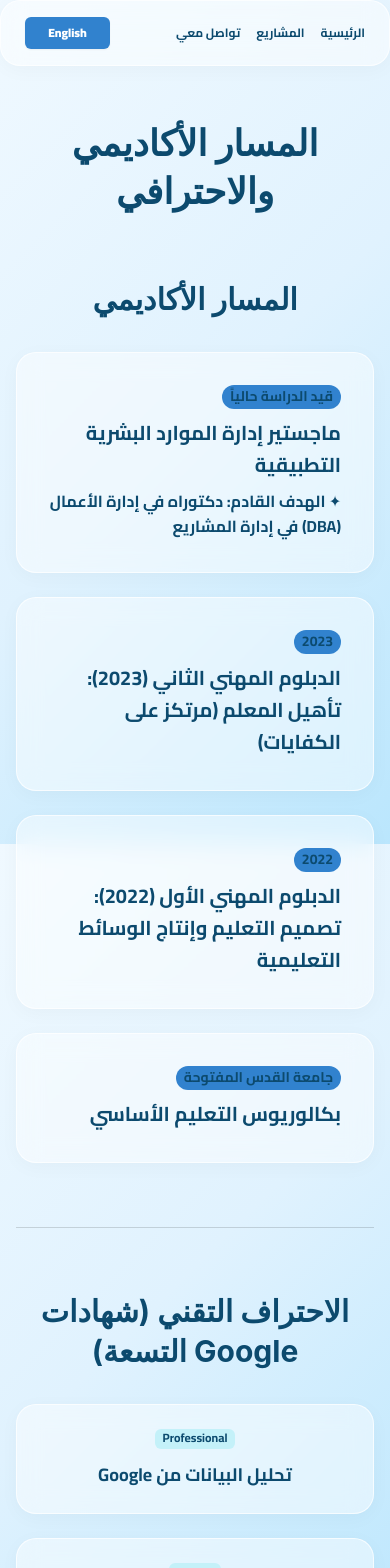
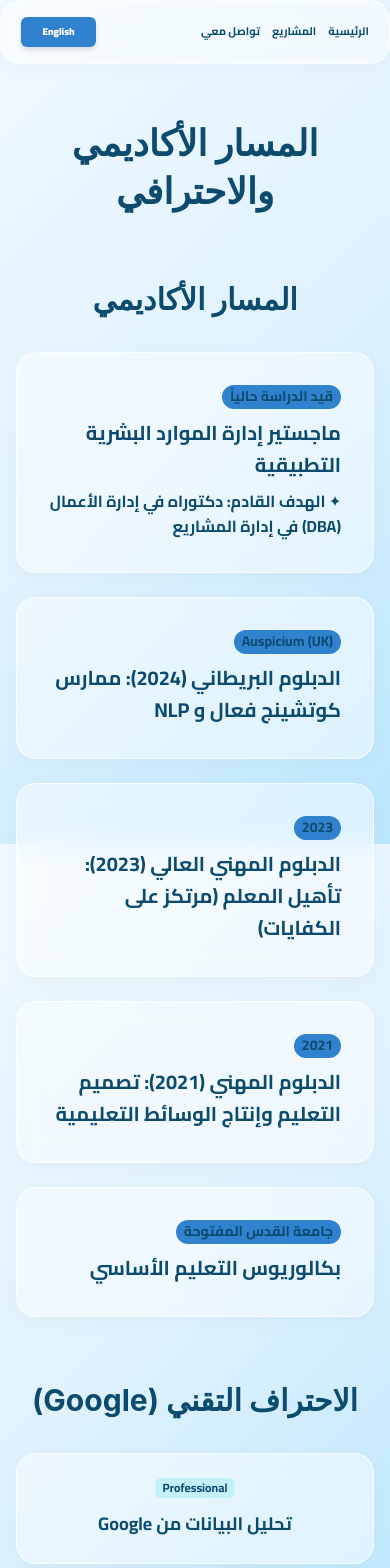
Before and after one commit to shaleekhalil-dev/shalee-khalil-portfolio, a React (Create React App) app: page /certs in a window 390 px wide. Shown: the top 1568 px of the page. Built offline with nearby package versions, Linux system fonts and the light colour scheme.

Commit message:
Final Overhaul: Fixed Library, Certs, Contact Filter, and UI Responsiveness

```diff
--- a/src/components/Certs.js
+++ b/src/components/Certs.js
@@ -3,7 +3,7 @@ import { Box, Heading, SimpleGrid, Text, VStack, Container, Divider, Tag, GridIt
 import { useTranslation } from "react-i18next";
 
 const Certs = () => {
-  const { t, i18n } = useTranslation();
+  const { i18n } = useTranslation();
   const isAr = i18n.language === "ar";
 
   const academicPath = [
@@ -13,12 +13,16 @@ const Certs = () => {
       goal: isAr ? "الهدف القادم: دكتوراه في إدارة الأعمال (DBA) في إدارة المشاريع" : "Next Milestone: PhD in Business Administration (DBA) in Project Management"
     },
     {
-      degree: isAr ? "الدبلوم المهني الثاني (2023): تأهيل المعلم (مرتكز على الكفايات)" : "Professional Graduate Diploma: Teacher Qualification (Competency-based)",
+      degree: isAr ? "الدبلوم البريطاني (2024): ممارس كوتشينج فعال و NLP" : "British Diploma (2024): Effective Coaching & NLP Practitioner",
+      org: "Auspicium (UK)"
+    },
+    {
+      degree: isAr ? "الدبلوم المهني العالي (2023): تأهيل المعلم (مرتكز على الكفايات)" : "Professional Graduate Diploma (2023): Teacher Qualification",
       org: "2023"
     },
     {
-      degree: isAr ? "الدبلوم المهني الأول (2022): تصميم التعليم وإنتاج الوسائط التعليمية" : "Professional Graduate Diploma: Instructional Design & Media Production",
-      org: "2022"
+      degree: isAr ? "الدبلوم المهني (2021): تصميم التعليم وإنتاج الوسائط التعليمية" : "Professional Diploma (2021): Instructional Design & Media Production",
+      org: "2021"
     },
     {
       degree: isAr ? "بكالوريوس التعليم الأساسي" : "Bachelor of Basic Education",
@@ -44,28 +48,31 @@ const Certs = () => {
       desc: isAr ? "تطوير تطبيقات الويب (Frontend & Backend)" : "Full-Stack Web Development Specialization"
     },
     {
-      name: "Little Lemon API",
-      desc: isAr ? "تطوير واجهة برمجية باستخدام Django REST Framework ونظام RBAC" : "Advanced API development using Django REST Framework & RBAC"
+      name: isAr ? "محرك الحجوزات الرقمي" : "Digital Reservation Engine",
+      desc: isAr ? "تطوير واجهة برمجية متقدمة باستخدام Django REST Framework ونظام RBAC" : "Advanced API development using Django REST Framework & RBAC"
     }
   ];
 
   const psychCerts = [
+    { name: isAr ? "علم النفس غير الطبيعي والفصام" : "Abnormal Psychology & Schizophrenia", org: "Wesleyan" },
     { name: isAr ? "سيكولوجية اضطرابات الصدمة والقلق" : "Trauma & Anxiety Psychology", org: "APA" },
     { name: isAr ? "الإسعافات الأولية النفسية" : "Psychological First Aid", org: "Johns Hopkins" },
     { name: isAr ? "الطب النفسي الإيجابي" : "Positive Psychiatry", org: "Sydney" },
-    { name: isAr ? "دبلوم كوتشينج فعال وممارس NLP" : "Effective Coaching & NLP Practitioner", org: "Auspicium" }
+    { name: isAr ? "محادثات التوجيه الصحي" : "Health Coaching Conversations", org: "Imperial College" },
+    { name: isAr ? "القيادة بالتأثير والتنوع" : "Leadership & Diversity", org: "Coursera / IBM" }
   ];
 
   return (
     <Box minH="100vh" py="120px">
       <Container maxW="container.xl">
         <VStack spacing={16} align="stretch">
-          <Heading as="h1" textAlign="center" fontSize="4xl">
+          <Heading as="h1" textAlign="center" fontSize="4xl" color="#0c4a6e">
             {isAr ? "المسار الأكاديمي والاحترافي" : "Academic & Professional Journey"}
           </Heading>
 
+          {/* المسار الأكاديمي */}
           <Box>
-            <Heading as="h2" size="xl" mb={8} textAlign="center">
+            <Heading as="h2" size="xl" mb={8} textAlign="center" color="#0369a1">
               {isAr ? "المسار الأكاديمي" : "Academic Path"}
             </Heading>
             <VStack spacing={6}>
@@ -73,62 +80,59 @@ const Certs = () => {
                 <Box key={i} className="glass-card" p={8} w="full" borderLeft={isAr ? "none" : "6px solid #0c4a6e"} borderRight={isAr ? "6px solid #0c4a6e" : "none"}>
                   <VStack align="start" spacing={2}>
                     <Tag size="md" colorScheme="blue" variant="solid" borderRadius="full">{item.org || item.status}</Tag>
-                    <Text fontSize="xl" fontWeight="800">{item.degree}</Text>
-                    {item.goal && <Text color="#0c4a6e" fontWeight="bold" fontSize="md">✦ {item.goal}</Text>}
+                    <Text fontSize="xl" fontWeight="800" color="#0c4a6e">{item.degree}</Text>
+                    {item.goal && <Text color="#0369a1" fontWeight="bold" fontSize="md">✦ {item.goal}</Text>}
                   </VStack>
                 </Box>
               ))}
             </VStack>
           </Box>
 
-          <Divider borderColor="blackAlpha.400" />
-
+          {/* شهادات Google */}
           <Box>
-            <Heading as="h2" size="xl" mb={8} textAlign="center">
-              {isAr ? "الاحتراف التقني (شهادات Google التسعة)" : "Google Professional Certifications (9 Certs)"}
+            <Heading as="h2" size="xl" mb={8} textAlign="center" color="#0369a1">
+              {isAr ? "الاحتراف التقني (Google)" : "Google Professional Certifications"}
             </Heading>
             <SimpleGrid columns={[1, 2, 3]} spacing={6}>
               {techCerts.map((cert, i) => (
                 <GridItem key={i} className="glass-card" p={6} textAlign="center">
                   <VStack spacing={3}>
                     <Tag size="sm" variant="subtle" colorScheme="cyan">{cert.level}</Tag>
-                    <Text fontSize="lg" fontWeight="800">{cert.name}</Text>
+                    <Text fontSize="lg" fontWeight="800" color="#0c4a6e">{cert.name}</Text>
                   </VStack>
                 </GridItem>
               ))}
             </SimpleGrid>
           </Box>
 
-          <Divider borderColor="blackAlpha.400" />
-
+          {/* مسار Meta */}
           <Box>
-            <Heading as="h2" size="xl" mb={8} textAlign="center">
+            <Heading as="h2" size="xl" mb={8} textAlign="center" color="#0369a1">
               {isAr ? "مسار التطوير البرمجي (Meta)" : "Software Development (Meta)"}
             </Heading>
             <SimpleGrid columns={[1, 2]} spacing={8}>
               {metaPath.map((item, i) => (
                 <Box key={i} className="glass-card" p={8} borderTop="4px solid #0c4a6e">
                   <VStack align="start" spacing={3}>
-                    <Text fontSize="xl" fontWeight="800">{item.name}</Text>
-                    <Text fontSize="md">{item.desc}</Text>
+                    <Text fontSize="xl" fontWeight="800" color="#0c4a6e">{item.name}</Text>
+                    <Text fontSize="md" fontWeight="600">{item.desc}</Text>
                   </VStack>
                 </Box>
               ))}
             </SimpleGrid>
           </Box>
 
-          <Divider borderColor="blackAlpha.400" />
-
+          {/* علم النفس والقيادة */}
           <Box>
-            <Heading as="h2" size="xl" mb={8} textAlign="center">
+            <Heading as="h2" size="xl" mb={8} textAlign="center" color="#0369a1">
               {isAr ? "اعتمادات القيادة وعلم النفس" : "Leadership & Psychology Credentials"}
             </Heading>
-            <SimpleGrid columns={[1, 2]} spacing={8}>
+            <SimpleGrid columns={[1, 2, 3]} spacing={6}>
               {psychCerts.map((cert, i) => (
-                <Box key={i} className="glass-card" p={8} borderTop="4px solid #0c4a6e">
+                <Box key={i} className="glass-card" p={6} borderTop="4px solid #0c4a6e">
                   <VStack align="start" spacing={3}>
-                    <Tag size="lg" colorScheme="facebook" variant="solid">{cert.org}</Tag>
-                    <Text fontSize="xl" fontWeight="800">{cert.name}</Text>
+                    <Tag size="md" colorScheme="facebook" variant="solid">{cert.org}</Tag>
+                    <Text fontSize="md" fontWeight="800" color="#0c4a6e">{cert.name}</Text>
                   </VStack>
                 </Box>
               ))}
@@ -136,10 +140,10 @@ const Certs = () => {
           </Box>
 
           <Box className="glass-card" p={10} textAlign="center" border="3px solid #0c4a6e">
-            <Heading size="md" mb={4}>
+            <Heading size="md" mb={4} color="#0c4a6e">
               {isAr ? "الرؤية الاستراتيجية وأنسنة العمل الرقمي" : "Strategic Vision & Humanizing Digital Work"}
             </Heading>
-            <Text fontSize="xl" fontWeight="800">
+            <Text fontSize="xl" fontWeight="800" color="#0369a1">
               {isAr
                 ? "دمج تكنولوجيا Full-Stack وتحليل البيانات مع إدارة الموارد البشرية لتطوير رأس المال النفسي في البيئات الرقمية."
                 : "Integrating Full-Stack technology & Data Analytics with HRM to develop psychological capital in digital environments."}
--- a/src/components/ContactMeSection.js
+++ b/src/components/ContactMeSection.js
@@ -1,25 +1,30 @@
 import React, { useState } from "react";
 import { useFormik } from "formik";
-import { Box, Button, FormControl, FormLabel, Heading, Input, VStack, Container, Textarea, useToast } from "@chakra-ui/react";
+import { Box, Button, FormControl, FormLabel, Heading, Input, VStack, Container, Textarea, useToast, Select } from "@chakra-ui/react";
 import { useTranslation } from "react-i18next";
 
 const ContactMeSection = () => {
-  const { t, i18n } = useTranslation();
+  const { i18n } = useTranslation();
   const isAr = i18n.language === "ar";
   const toast = useToast();
   const [isLoading, setIsLoading] = useState(false);
 
-  // الرابط الجديد الذي زودتني به
   const SCRIPT_URL = "https://script.google.com/macros/s/AKfycbw5v40idcrMV0Zdu5rS3L2vJLYbW9ZCr3SM5lskqCLrLtDWZisc8vonALMwmZgj-Yg/exec";
 
   const formik = useFormik({
-    initialValues: { firstName: "", email: "", comment: "" },
+    initialValues: {
+      firstName: "",
+      email: "",
+      category: "General", // القيمة الافتراضية للفلتر
+      comment: ""
+    },
     onSubmit: async (values, actions) => {
       setIsLoading(true);
       try {
         const params = new URLSearchParams();
         params.append("firstName", values.firstName);
         params.append("email", values.email);
+        params.append("category", values.category); // إرسال المجال المختار
         params.append("comment", values.comment);
 
         await fetch(SCRIPT_URL, {
@@ -31,8 +36,8 @@ const ContactMeSection = () => {
         toast({
           title: isAr ? "تم الإرسال بنجاح" : "Message Sent",
           description: isAr
-            ? `شكراً لك يا ${values.firstName}، سأتواصل معك قريباً.`
-            : `Thank you ${values.firstName}, I will contact you soon.`,
+            ? `شكراً لك يا ${values.firstName}، سأتواصل معك قريباً بخصوص ${values.category}.`
+            : `Thank you ${values.firstName}, I will contact you soon regarding ${values.category}.`,
           status: "success",
           duration: 5000,
           isClosable: true,
@@ -61,18 +66,45 @@ const ContactMeSection = () => {
           <Box w="full">
             <form onSubmit={formik.handleSubmit}>
               <VStack spacing={5}>
+                {/* حقل الاسم */}
                 <FormControl isRequired>
                   <FormLabel fontWeight="800" color="#0c4a6e">{isAr ? "الاسم الأول" : "First Name"}</FormLabel>
                   <Input name="firstName" {...formik.getFieldProps("firstName")} bg="whiteAlpha.500" border="1px solid #7dd3fc" h="50px" />
                 </FormControl>
+
+                {/* حقل البريد */}
                 <FormControl isRequired>
                   <FormLabel fontWeight="800" color="#0c4a6e">{isAr ? "البريد الإلكتروني" : "Email Address"}</FormLabel>
                   <Input name="email" type="email" {...formik.getFieldProps("email")} bg="whiteAlpha.500" border="1px solid #7dd3fc" h="50px" />
                 </FormControl>
+
+                {/* الفلتر الاستراتيجي - نوع الاستشارة */}
+                <FormControl isRequired>
+                  <FormLabel fontWeight="800" color="#0c4a6e">{isAr ? "مجال التواصل" : "Area of Interest"}</FormLabel>
+                  <Select
+                    name="category"
+                    {...formik.getFieldProps("category")}
+                    bg="whiteAlpha.500"
+                    border="1px solid #7dd3fc"
+                    h="50px"
+                    fontWeight="700"
+                  >
+                    <option value="Programming">{isAr ? "برمجة" : "Programming"}</option>
+                    <option value="Literary">{isAr ? "سؤال أدبي" : "Literary Inquiry"}</option>
+                    <option value="Data Analytics">{isAr ? "تحليل بيانات" : "Data Analytics"}</option>
+                    <option value="Educational Consultation">{isAr ? "استشارة تعليمية" : "Educational Consultation"}</option>
+                    <option value="Training Consultation">{isAr ? "استشارة تدريبية" : "Training Consultation"}</option>
+                    <option value="Technical Consultation">{isAr ? "استشارة تقنية" : "Technical Consultation"}</option>
+                  </Select>
+                </FormControl>
+
+                {/* حقل الرسالة */}
                 <FormControl isRequired>
                   <FormLabel fontWeight="800" color="#0c4a6e">{isAr ? "الرسالة" : "Message"}</FormLabel>
                   <Textarea name="comment" {...formik.getFieldProps("comment")} bg="whiteAlpha.500" border="1px solid #7dd3fc" rows={5} />
                 </FormControl>
+
+                {/* زر الإرسال */}
                 <Button
                   type="submit"
                   isLoading={isLoading}
@@ -80,6 +112,8 @@ const ContactMeSection = () => {
                   color="white"
                   w="full"
                   h="60px"
+                  fontSize="lg"
+                  fontWeight="900"
                   _hover={{ bg: "#0c4a6e", transform: "scale(1.02)" }}
                 >
                   {isAr ? "إرسال" : "Submit"}
--- a/src/components/Header.js
+++ b/src/components/Header.js
@@ -26,27 +26,27 @@ const Header = () => {
   return (
     <Box position="fixed" top={0} left={0} right={0} zIndex={1000} className="glass-card" borderRadius="0">
       <Container maxW="container.xl">
-        <HStack px={{ base: 2, md: 4 }} py={4} justifyContent="space-between">
+        <HStack px={{ base: 1, md: 4 }} py={4} justifyContent="space-between">
 
-          {/* روابط التنقل - تم تحسين المسافات للشاشات الصغيرة */}
-          <HStack spacing={{ base: 4, md: 8 }} fontWeight="800" fontSize={{ base: "xs", md: "sm" }}>
-            <Link href="#landing-section">{t("nav_home")}</Link>
+          {/* روابط التنقل - تحسين المسافات وحجم الخط للجوال */}
+          <HStack spacing={{ base: 3, md: 8 }} fontWeight="800" fontSize={{ base: "11px", md: "sm" }}>
+            <Link href="#landing-section" _hover={{ color: "#0284c7" }}>{t("nav_home")}</Link>
 
-            {/* إخفاء هذه الروابط في الشاشات الصغيرة جداً لتجنب التزاحم أو تقليل حجم الخط */}
-            <Link href="#certs-section" display={{ base: "none", sm: "block" }}>
+            {/* يختفي فقط في الشاشات الصغيرة جداً لفسح المجال */}
+            <Link href="#certs-section" display={{ base: "none", md: "block" }} _hover={{ color: "#0284c7" }}>
               {isAr ? 'المسار الأكاديمي' : 'Academic Path'}
             </Link>
 
-            <Link href="#projects-section">
+            <Link href="#projects-section" _hover={{ color: "#0284c7" }}>
               {isAr ? 'المشاريع' : 'Works'}
             </Link>
 
-            <Link href="#contactme-section">{t("nav_contact")}</Link>
+            <Link href="#contactme-section" _hover={{ color: "#0284c7" }}>{t("nav_contact")}</Link>
           </HStack>
 
           <HStack spacing={{ base: 2, md: 6 }}>
-            {/* أيقونات التواصل - تختفي في الجوال لتوفير مساحة لزر اللغة */}
-            <HStack spacing={4} display={{ base: "none", md: "flex" }}>
+            {/* أيقونات التواصل - تظهر فقط في الشاشات الكبيرة */}
+            <HStack spacing={4} display={{ base: "none", lg: "flex" }}>
               {socials.map((social, index) => (
                 <Link key={index} href={social.url} isExternal _hover={{ transform: "scale(1.2)" }}>
                   <FontAwesomeIcon icon={social.icon} size="lg" color="#0284c7" />
@@ -54,17 +54,19 @@ const Header = () => {
               ))}
             </HStack>
 
-            {/* زر اللغة - تم تعديل العرض والخط ليظهر كاملاً على الجوال */}
+            {/* زر اللغة - مع عرض أدنى ثابت لمنع التشويه */}
             <Button
               size="sm"
               onClick={toggleLanguage}
               colorScheme="blue"
               variant="solid"
               fontWeight="900"
-              minW={{ base: "85px", md: "100px" }} // يضمن عدم اختفاء نصف الزر
+              minW={{ base: "75px", md: "100px" }}
+              h={{ base: "30px", md: "40px" }}
               px={{ base: 2, md: 4 }}
-              fontSize={{ base: "xs", md: "sm" }}
-              boxShadow="sm"
+              fontSize={{ base: "10px", md: "sm" }}
+              boxShadow="md"
+              _active={{ transform: "scale(0.95)" }}
             >
               {isAr ? 'English' : 'العربية'}
             </Button>
--- a/src/components/ProjectsSection.js
+++ b/src/components/ProjectsSection.js
@@ -6,12 +6,12 @@ import { FontAwesomeIcon } from "@fortawesome/react-fontawesome";
 import { useTranslation } from "react-i18next";
 
 const ProjectsSection = () => {
-  const { t, i18n } = useTranslation();
+  const { i18n } = useTranslation();
   const isAr = i18n.language === "ar";
   const { isOpen, onOpen, onClose } = useDisclosure();
   const [selectedItem, setSelectedItem] = useState(null);
 
-  // 1. المشاريع التقنية الأربعة (بدون صور - باستخدام أيقونات)
+  // 1. المشاريع التقنية (تم تحديث المسميات لتكون أكثر مهنية)
   const techProjects = [
     {
       id: "t1",
@@ -31,8 +31,8 @@ const ProjectsSection = () => {
     },
     {
       id: "t3",
-      title: isAr ? "مشروع ليتل ليمون (المصغر)" : "Little Lemon (Mini Project)",
-      description: isAr ? "تطبيق ويب مصغر لنظام مطعم يعتمد على تقنيات الـ Front-end الأساسية." : "A mini web application for a restaurant system using core Front-end technologies.",
+      title: isAr ? "محرك الحجوزات الرقمي" : "Digital Reservation Engine",
+      description: isAr ? "تطبيق ويب متكامل لنظام إدارة الحجوزات يعتمد على تقنيات الـ Front-end المتقدمة." : "A comprehensive web application for reservation management using advanced Front-end technologies.",
       link: "https://github.com/shaleekhalil-dev/LittleLemonProject",
       icon: faLaptopCode,
       tags: ["React", "UI/UX"]
@@ -47,23 +47,21 @@ const ProjectsSection = () => {
     }
   ];
 
-  // 2. المكتبة الأدبية الكاملة (9 مجموعات)
+  // 2. المكتبة الأدبية (تم تنقيحها وحذف التكرار)
   const booksData = [
-    { id: 1, title: isAr ? "المجموعة الأولى: طائر الفينيق" : "Group 1: The Phoenix", image: "https://drive.google.com/thumbnail?id=1WcDemkg50UHetNAY7pHsdc6vjX92on_9", editions: [isAr ? "طائر الفينيق: عندما نشرق من جديد (العربية)" : "The Phoenix: Resurging Anew (Arabic)", "The Phoenix: Mastering the Sovereignty of the Healer (English)"] },
-    { id: 2, title: isAr ? "المجموعة الثانية: هل جربت أن تحلم" : "Group 2: Have You Ever Tried to Dream", image: "https://drive.google.com/thumbnail?id=1GqYX2ywmlT19yIGRHcTsAxtxWj4cTSah", editions: [isAr ? "هل جربت أن تحلم (العربية)" : "Have You Ever Tried to Dream (Arabic)", "Have You Ever Tried To Dream (English)"] },
-    { id: 3, title: isAr ? "المجموعة الثالثة: رقصة الوداع / هندسة الأصداء" : "Group 3: The Architecture of Echoes", image: "https://drive.google.com/thumbnail?id=1JebLdo3IEQ_GRDk6N1Vvtz2rjqWHiaAZ", editions: [isAr ? "شروخ في جدار الصمت (العربية)" : "Cracks in the Wall of Silence (Arabic)", "The Architecture of Echoes (English)", "L'Architecture des Échos (French)"] },
-    { id: 4, title: isAr ? "المجموعة الرابعة: دورة الظلال" : "Group 4: The Cycle of Shadows", image: "https://drive.google.com/thumbnail?id=1JebLdo3IEQ_GRDk6N1Vvtz2rjqWHiaAZ", editions: [isAr ? "دورة الظلال (العربية)" : "The Cycle of Shadows (Arabic)", "The Cycle of Shadows (English)", "Le Cycle des Ombres (French)"] },
-    { id: 5, title: isAr ? "المجموعة الخامسة: دوائر الذاكرة المحرمة" : "Group 5: Circles of Forbidden Memory", image: "https://drive.google.com/thumbnail?id=1k83W3foPlgOX-GiHG3tEkO73obDmjdk0", editions: [isAr ? "دوائر الذاكرة المحرمة (العربية)" : "Circles of Forbidden Memory (Arabic)", "The Cycle of Shadows - Graphic Novel (English)", "Círculos de Memoria Prohibida (Spanish)"] },
-    { id: 6, title: isAr ? "المجموعة السادسة: الرقصة الأخيرة" : "Group 6: The Last Dance", image: "https://drive.google.com/thumbnail?id=1ea1LnghMt6jlqxYCgVK5WkAWWxhotQMF", editions: [isAr ? "الرقصة الأخيرة (العربية)" : "The Last Dance (Arabic)", "The Last Dance of the Escape (English)"] },
-    { id: 7, title: isAr ? "المجموعة السابعة: عبير وشادي" : "Group 7: Abeer and Shady", image: "https://drive.google.com/thumbnail?id=1vzSx8BOARMDI863F6GTYX1rDmRuYx8jw", editions: [isAr ? "عبير وشادي: ترانيم الحب (العربية)" : "Abeer & Shadi (Arabic)", "Shadi & Abeer (English)", "Abeer y Shady (Spanish)"] },
-    { id: 8, title: isAr ? "المجموعة الثامنة: مرآة الروح" : "Group 8: Mirror of the Soul", image: "https://drive.google.com/thumbnail?id=188RKTdEapP0FveGYn192Bm63eJ9VTEuR", editions: [isAr ? "صدى الوعي (العربية)" : "Echo of Consciousness (Arabic)", "The Mirror of the Soul (English)"] },
-    { id: 9, title: isAr ? "المجموعة التاسعة: تركت / مذكرات سارة" : "Group 9: Left / Sara's Memoirs", image: "https://drive.google.com/thumbnail?id=1Ns1wx8TtxIaICVn2nP_LJbHmcPGukF4V", editions: [isAr ? "تركت: مذكرات سارة (العربية)" : "Left: Sara's Memoirs (Arabic)", "Left (English)"] }
+    { id: 1, title: isAr ? "طائر الفينيق" : "The Phoenix", image: "https://drive.google.com/thumbnail?id=1WcDemkg50UHetNAY7pHsdc6vjX92on_9", editions: [isAr ? "طائر الفينيق: عندما نشرق من جديد (العربية)" : "The Phoenix: Resurging Anew (Arabic)", "The Phoenix: Mastering the Sovereignty of the Healer (English)"] },
+    { id: 2, title: isAr ? "هل جربت أن تحلم" : "Have You Ever Tried to Dream", image: "https://drive.google.com/thumbnail?id=1GqYX2ywmlT19yIGRHcTsAxtxWj4cTSah", editions: [isAr ? "هل جربت أن تحلم (العربية)" : "Have You Ever Tried to Dream (Arabic)", "Have You Ever Tried To Dream (English)"] },
+    { id: 3, title: isAr ? "هندسة الأصداء / رقصة الوداع" : "The Architecture of Echoes", image: "https://drive.google.com/thumbnail?id=1JebLdo3IEQ_GRDk6N1Vvtz2rjqWHiaAZ", editions: [isAr ? "شروخ في جدار الصمت (العربية)" : "Cracks in the Wall of Silence (Arabic)", "The Architecture of Echoes (English)", "L'Architecture des Échos (French)"] },
+    { id: 4, title: isAr ? "دورة الظلال" : "The Cycle of Shadows", image: "https://drive.google.com/thumbnail?id=1JebLdo3IEQ_GRDk6N1Vvtz2rjqWHiaAZ", editions: [isAr ? "دورة الظلال (العربية)" : "The Cycle of Shadows (Arabic)", "The Cycle of Shadows (English)", "Le Cycle des Ombres (French)"] },
+    { id: 5, title: isAr ? "دوائر الذاكرة المحرمة" : "Circles of Forbidden Memory", image: "https://drive.google.com/thumbnail?id=1k83W3foPlgOX-GiHG3tEkO73obDmjdk0", editions: [isAr ? "دوائر الذاكرة المحرمة (العربية)" : "Circles of Forbidden Memory (Arabic)", "The Cycle of Shadows - Graphic Novel (English)", "Círculos de Memoria Prohibida (Spanish)"] },
+    { id: 6, title: isAr ? "عبير وشادي" : "Abeer and Shady", image: "https://drive.google.com/thumbnail?id=1vzSx8BOARMDI863F6GTYX1rDmRuYx8jw", editions: [isAr ? "عبير وشادي: ترانيم الحب (العربية)" : "Abeer & Shadi (Arabic)", "Shadi & Abeer (English)", "Abeer y Shady (Spanish)"] },
+    { id: 7, title: isAr ? "مرآة الروح / صدى الوعي" : "Mirror of the Soul", image: "https://drive.google.com/thumbnail?id=188RKTdEapP0FveGYn192Bm63eJ9VTEuR", editions: [isAr ? "صدى الوعي (العربية)" : "Echo of Consciousness (Arabic)", "The Mirror of the Soul (English)", "Journey of Existence (English)"] },
+    { id: 8, title: isAr ? "تركت (Left) / مذكرات سارة" : "Left / Sara's Memoirs", image: "https://drive.google.com/thumbnail?id=1Ns1wx8TtxIaICVn2nP_LJbHmcPGukF4V", editions: [isAr ? "تركت: مذكرات سارة (العربية)" : "Left: Sara's Memoirs (Arabic)", "Left (English)", isAr ? "فنجان قهوة: مذكرات سارة" : "A Cup of Coffee: Sara's Memoirs"] }
   ];
 
   return (
     <Container maxW="container.xl" py={20} id="projects-section">
       <VStack spacing={16}>
-        {/* قسم المشاريع التقنية */}
         <VStack spacing={8} w="full">
           <Heading color="#0c4a6e" size="xl">{isAr ? "المشاريع التقنية وتحليل البيانات" : "Tech Projects & Data Analytics"}</Heading>
           <SimpleGrid columns={[1, 2, 4]} spacing={6} w="full">
@@ -80,7 +78,6 @@ const ProjectsSection = () => {
           </SimpleGrid>
         </VStack>
 
-        {/* قسم المكتبة الأدبية */}
         <VStack spacing={8} w="full">
           <Heading color="#0c4a6e" size="xl">{isAr ? "المكتبة الأدبية والمؤلفات" : "Literary Library & Works"}</Heading>
           <SimpleGrid columns={[1, 2, 3]} spacing={10} w="full">
@@ -94,7 +91,6 @@ const ProjectsSection = () => {
         </VStack>
       </VStack>
 
-      {/* Modal */}
       {selectedItem && (
         <Modal isOpen={isOpen} onClose={onClose} isCentered size="lg">
           <ModalOverlay backdropFilter="blur(10px)" />
```
